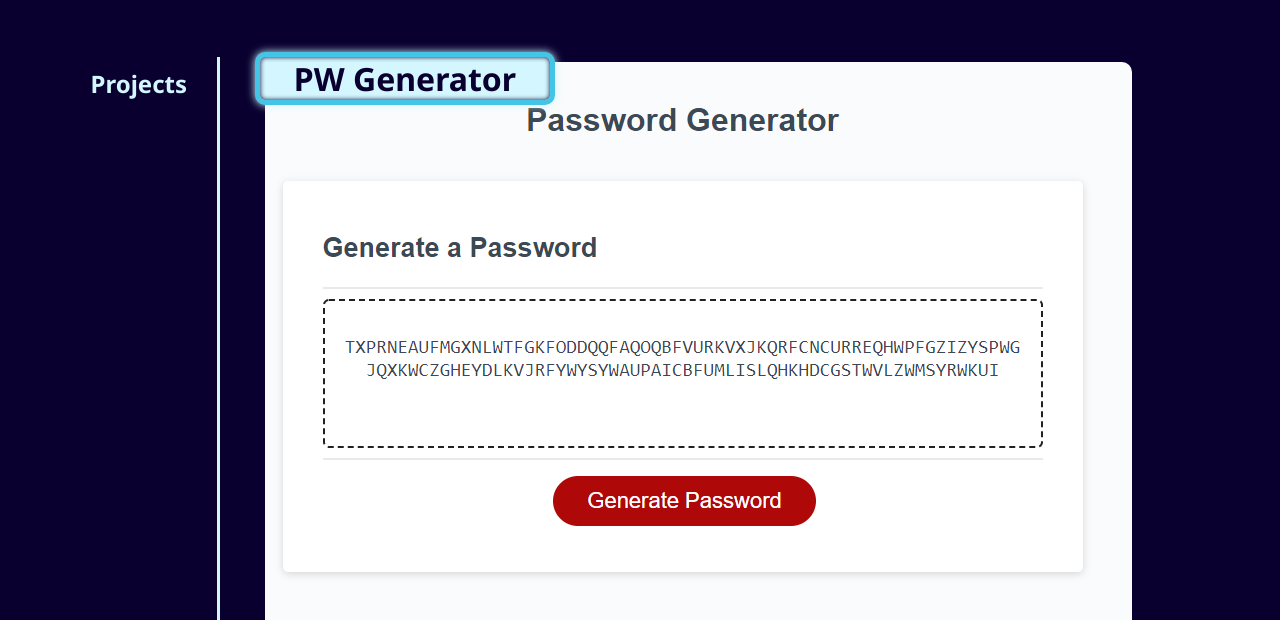
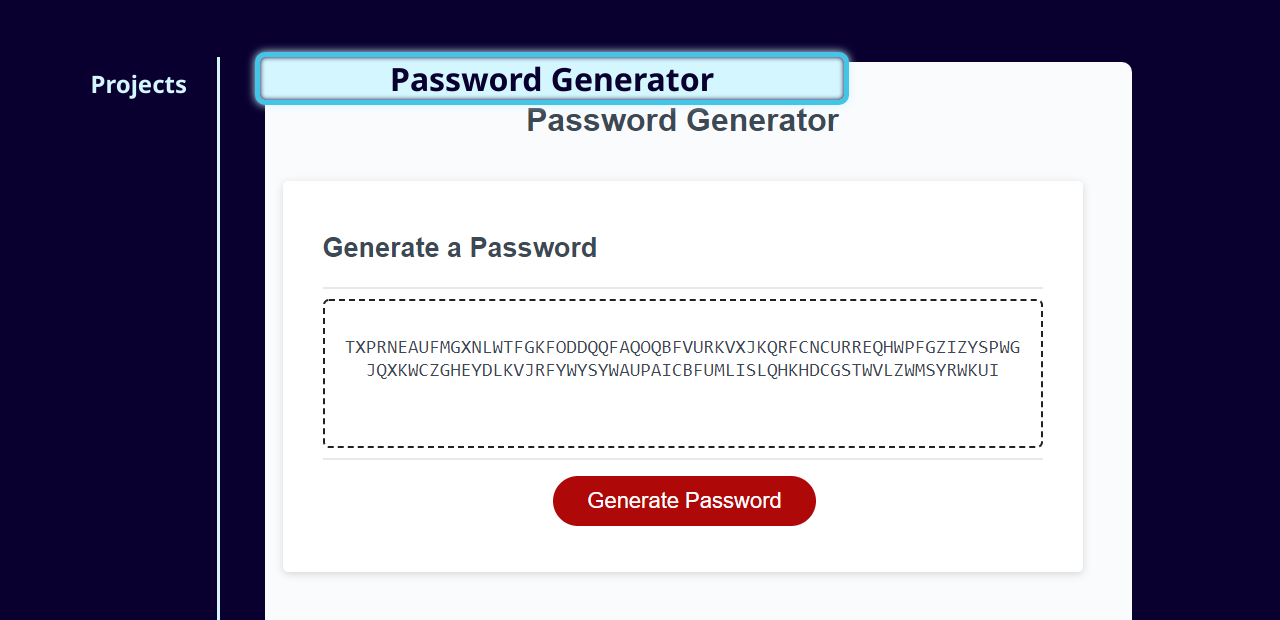
Before and after one commit to frye/developer-portfolio, a plain HTML site: page index.html in a window 1280 px wide. Shown: the part 1071-1691 px from the top of the page. Drawn offline with Linux system fonts and the light colour scheme.

Commit message:
Resizing ham image and tweaking the layout a bit.

```diff
--- a/assets/style/style.css
+++ b/assets/style/style.css
@@ -149,11 +149,12 @@ have a right border for highlight. */
 With a small margin between the header and the card border
 when highlighted. */
 .card-header {
-    width: 300px;
+    width: 40%;
+    min-width: 280px;
     text-align: center;
     background-color: var(--theme-font-color);
     color: var(--theme-bg);
-    font-size: 2em;
+    font-size: 1.8em;
     font-weight: bold;
     position: relative;
     margin-bottom: -53px;
@@ -173,6 +174,12 @@ when highlighted. */
 /* Special controls for the most recent work in the portfolio */
 .portfolioitem:first-child {
     width: 100%;
+}
+
+.portfolioitem:first-child .card-header {
+    width: 60%;
+    min-width: 220px;
+    font-size: 2em;
 }
 
 .form-area {
@@ -273,7 +280,7 @@ when highlighted. */
     }
 
     .card-header {
-        width: 220px;
+        min-width: 230px;
         font-size: 1.8em;
     }
 
--- a/index.html
+++ b/index.html
@@ -70,7 +70,7 @@
         <div class="portfolioitems">
             <div class="portfolioitem">
                 <div class="projectcard">
-                    <h3 class="card-header">PW Generator</h3>
+                    <h3 class="card-header">Password Generator</h3>
                     <div class="card-body">
                         <a href="https://frye.github.io/password-generator">
                             <img class="card-image" src="assets/images/pwgen.png"
```
Also changed, not shown: assets/images/ham.png.
